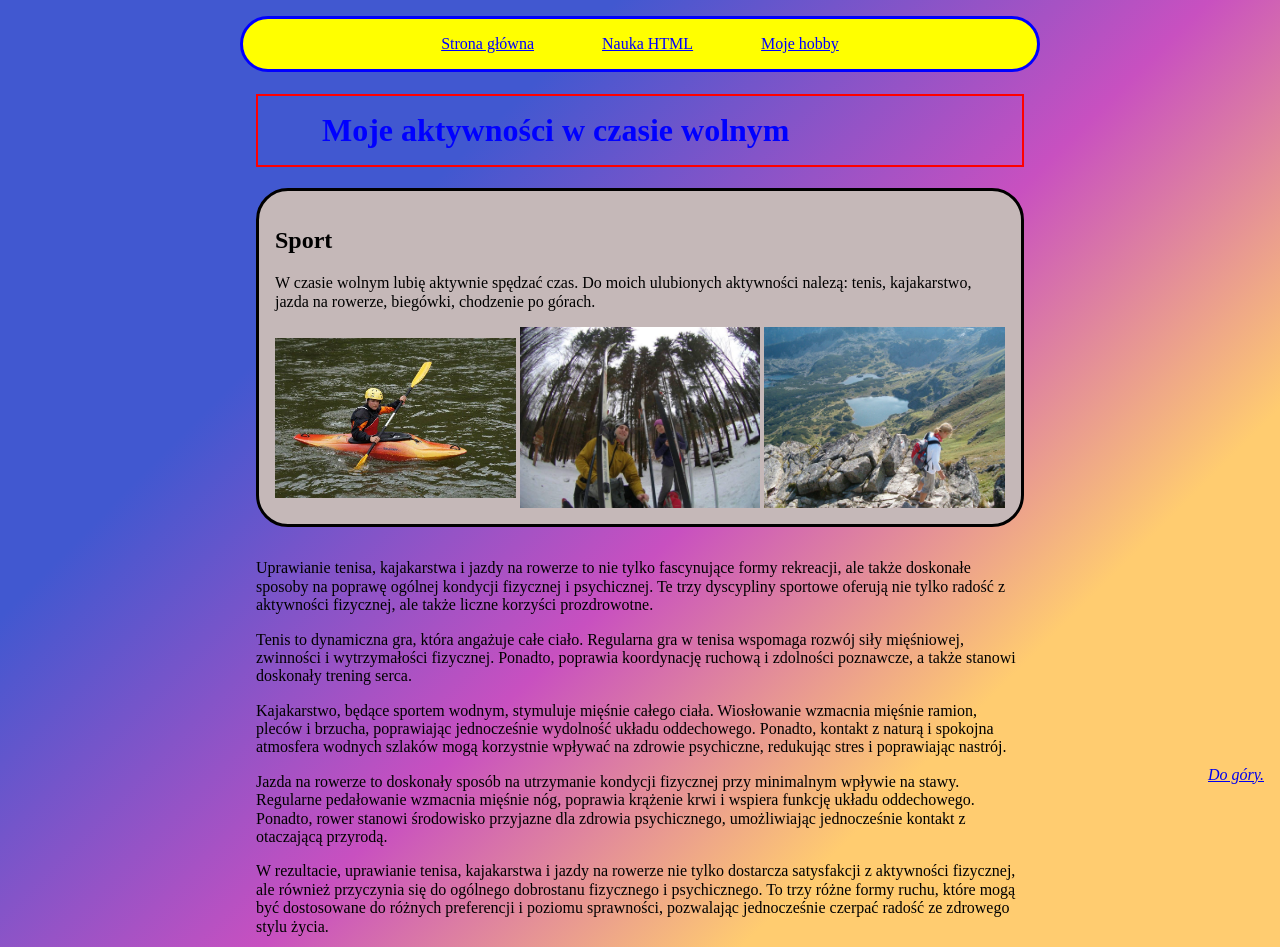
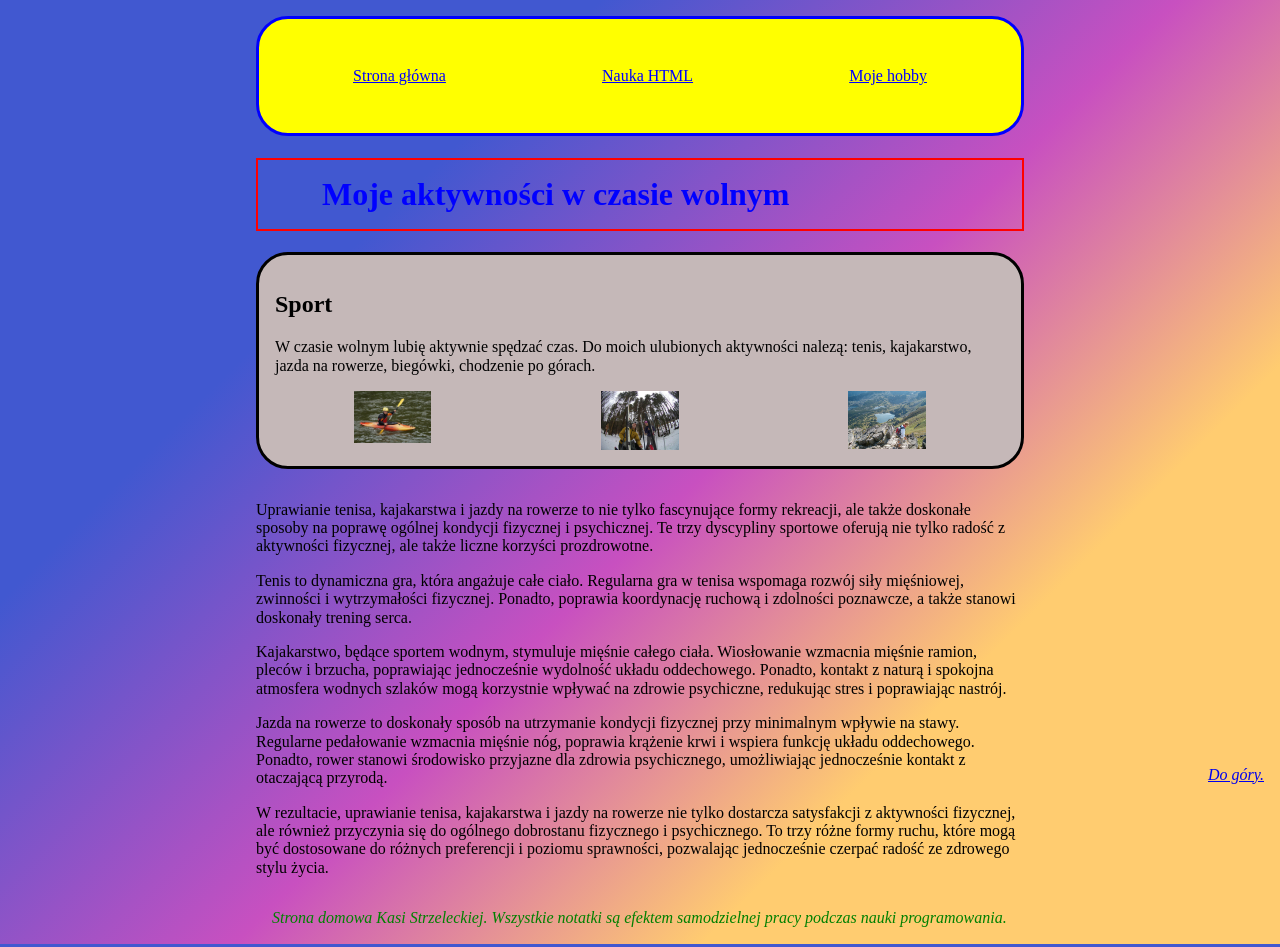
Before and after one commit to kasiastrzelecka/homepage, a plain HTML site: page hobby.html in a window 1280 px wide. Shown: the top 947 px of the page. Drawn offline with Linux system fonts and the light colour scheme.

Commit message:
grid dla zdjęc na hobby

```diff
--- a/style.css
+++ b/style.css
@@ -30,7 +30,6 @@ main {
     max-width: 768px;
     margin: 0px auto;
 
-
 }
 
 
@@ -49,10 +48,10 @@ main {
     border-radius: 32px;
     margin: 16px auto;
     border: 3px solid blue;
-    max-width: 800px;
-    min-width: 600px;
-    text-align: center;
-
+    max-width: 768px;
+    display:flex;
+    flex-direction: row;
+    justify-content: space-around;
 
 }
 .navigation__link {
@@ -99,16 +98,17 @@ main {
     background-color: white;
 }
 .hobby__article-images{
-    display: flex;
-    flex-wrap: nowrap;
-    justify-content: space-between;
-    align-items: center;
+    display:grid;
+    grid-template-columns: repeat(3,1fr);
+    gap:12px;
+    justify-items: center;
 
 }
 
 .section__image-hobby{
     max-width: 33%;
     height: auto;
+    display: flex;
 }
 
 #tenis {
```
